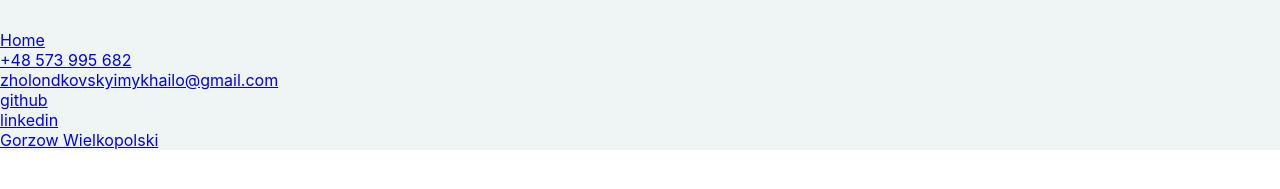
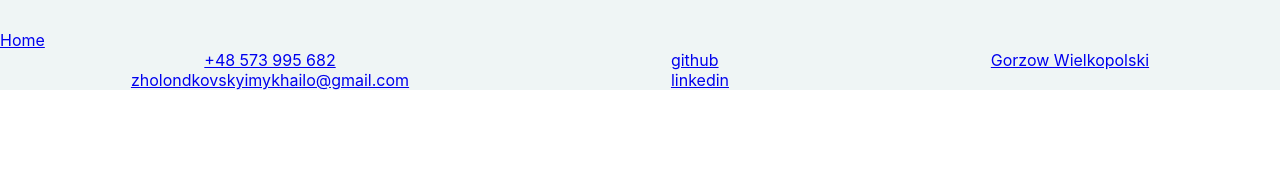
Before and after one commit to MishanyaZh/about-me, a React (Create React App) app: page /portfolio in a window 1280 px wide. Shown: the part 519-708 px from the top of the page. Built offline with nearby package versions, Linux system fonts and the light colour scheme.

Commit message:
footer styled

```diff
--- a/src/components/Footer/Footer.jsx
+++ b/src/components/Footer/Footer.jsx
@@ -1,15 +1,15 @@
 import React from 'react';
+import { FooterContacts, Contacts } from './Footer.styled';
 
 const Footer = () => {
   return (
-    <footer id="footer">
-      <div>
+    <FooterContacts id="footer">
+      <Contacts>
         <a href="tel: +48 573 995 682">+48 573 995 682</a>
-        <br />
         <a href="mailto:zholondkovskyimykhailo@gmail.com">
           zholondkovskyimykhailo@gmail.com
         </a>
-      </div>
+      </Contacts>
 
       <div>
         <a
@@ -37,7 +37,7 @@ const Footer = () => {
           Gorzow Wielkopolski
         </a>
       </div>
-    </footer>
+    </FooterContacts>
   );
 };
 
--- a/src/components/Footer/Footer.styled.jsx
+++ b/src/components/Footer/Footer.styled.jsx
@@ -0,0 +1,16 @@
+import styled from '@emotion/styled';
+
+export const FooterContacts = styled.footer`
+  display: flex;
+  justify-content: space-around;
+  @media (max-width: 766px) {
+    flex-direction: column;
+    align-items: center;
+  }
+`;
+
+export const Contacts = styled.div`
+  display: flex;
+  flex-direction: column;
+  align-items: center;
+`;
```
